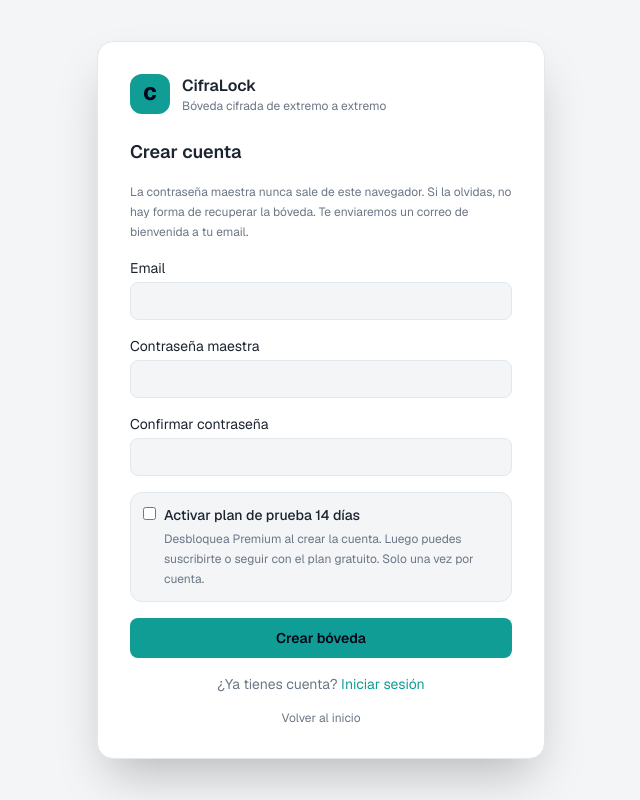
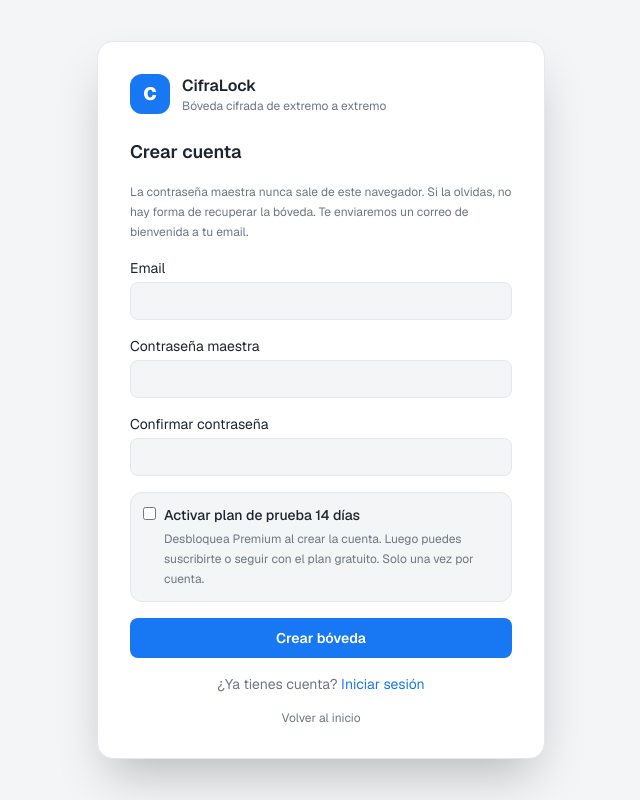
Before and after one commit to rprincipeespiritu/frontend-gestion-contrasena, a Next.js app: page /register in a window 1280 px wide. Shown: the whole page, without its empty margins (319-959 px from the left). Built offline with nearby package versions, Linux system fonts and the light colour scheme; no server answers.

Commit message:
Cambiar color a la pp

```diff
--- a/src/app/(app)/unlock/page.tsx
+++ b/src/app/(app)/unlock/page.tsx
@@ -51,7 +51,7 @@ export default function UnlockPage() {
         <button
           type="submit"
           disabled={busy}
-          className="mt-5 w-full rounded-lg bg-[var(--accent)] py-2.5 text-sm font-semibold text-slate-950 disabled:opacity-60"
+          className="mt-5 w-full rounded-lg bg-[var(--accent)] py-2.5 text-sm font-semibold text-white disabled:opacity-60"
         >
           {busy ? "Derivando clave…" : "Desbloquear"}
         </button>
--- a/src/app/(auth)/layout.tsx
+++ b/src/app/(auth)/layout.tsx
@@ -5,7 +5,7 @@ export default function AuthLayout({ children }: { children: React.ReactNode })
     <div className="flex min-h-full flex-1 items-center justify-center p-6">
       <div className="w-full max-w-md rounded-2xl border border-[var(--border)] bg-[var(--surface)] p-8 shadow-2xl">
         <div className="mb-6 flex items-center gap-3">
-          <Link href="/" className="flex h-10 w-10 items-center justify-center rounded-xl bg-[var(--accent)] text-lg font-black text-slate-950">
+          <Link href="/" className="flex h-10 w-10 items-center justify-center rounded-xl bg-[var(--accent)] text-lg font-black text-white">
             C
           </Link>
           <Link href="/" className="block">
--- a/src/app/(auth)/register/page.tsx
+++ b/src/app/(auth)/register/page.tsx
@@ -124,7 +124,7 @@ function RegisterForm() {
       <button
         type="submit"
         disabled={busy}
-        className="w-full rounded-lg bg-[var(--accent)] py-2.5 text-sm font-semibold text-slate-950 disabled:opacity-60"
+        className="w-full rounded-lg bg-[var(--accent)] py-2.5 text-sm font-semibold text-white disabled:opacity-60"
       >
         {busy ? "Cifrando bóveda…" : startTrial ? "Crear bóveda con prueba" : "Crear bóveda"}
       </button>
--- a/src/app/globals.css
+++ b/src/app/globals.css
@@ -6,7 +6,7 @@
   --surface: #ffffff;
   --surface-2: #eef2f5;
   --border: #e2e8ee;
-  --accent: #0f9d96;
+  --accent: #1877f2;
   --danger: #dc4c4c;
   --muted: #6b7785;
 }
--- a/src/components/item-form.tsx
+++ b/src/components/item-form.tsx
@@ -155,7 +155,7 @@ export function ItemForm({
               onClick={() => changeType(value)}
               className={`rounded-full px-3 py-1 text-xs font-medium ${
                 type === value
-                  ? "bg-[var(--accent)] text-slate-950"
+                  ? "bg-[var(--accent)] text-white"
                   : "border border-[var(--border)] text-[var(--muted)]"
               }`}
             >
@@ -216,7 +216,7 @@ export function ItemForm({
         <button
           type="submit"
           disabled={saving || fileBusy}
-          className="rounded-lg bg-[var(--accent)] px-4 py-2 text-sm font-semibold text-slate-950 disabled:opacity-60"
+          className="rounded-lg bg-[var(--accent)] px-4 py-2 text-sm font-semibold text-white disabled:opacity-60"
         >
           {saving ? "Guardando…" : "Guardar"}
         </button>
--- a/src/components/landing-page.tsx
+++ b/src/components/landing-page.tsx
@@ -35,7 +35,7 @@ export function LandingPage() {
       <header className="border-b border-[var(--border)] bg-[var(--surface)]">
         <div className="mx-auto flex max-w-6xl items-center justify-between gap-4 px-4 py-4 sm:px-6">
           <Link href="/" className="flex items-center gap-3">
-            <span className="flex h-10 w-10 items-center justify-center rounded-xl bg-[var(--accent)] text-lg font-black text-slate-950">
+            <span className="flex h-10 w-10 items-center justify-center rounded-xl bg-[var(--accent)] text-lg font-black text-white">
               C
             </span>
             <span>
--- a/src/components/password-generator.tsx
+++ b/src/components/password-generator.tsx
@@ -94,7 +94,7 @@ export function PasswordGenerator({
           <button
             type="button"
             onClick={() => onUse(password)}
-            className="rounded-lg bg-[var(--accent)] px-3 py-1.5 text-xs font-semibold text-slate-950"
+            className="rounded-lg bg-[var(--accent)] px-3 py-1.5 text-xs font-semibold text-white"
           >
             Usar esta
           </button>
```
